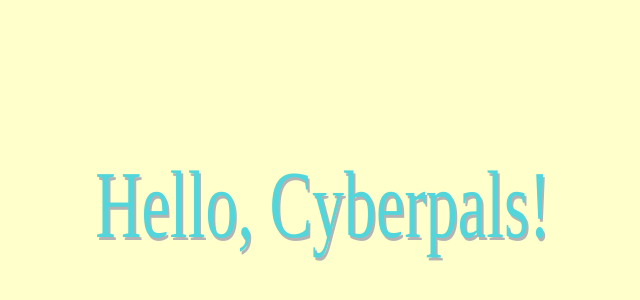
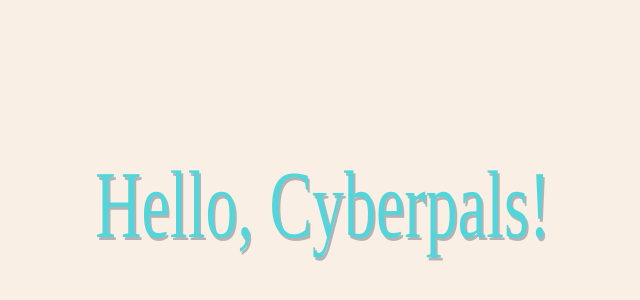
Before and after one commit to gclves/gclves.github.io, a plain HTML site: page dist/index.html in a window 1280 px wide. Shown: the part 144-444 px from the top of the page, without its empty margins (328-968 px from the left). Drawn offline with Linux system fonts and the light colour scheme.

Commit message:
Update styles.css

```diff
--- a/dist/styles.css
+++ b/dist/styles.css
@@ -1,5 +1,5 @@
 :root {
-	--bg: #ffffcc;
+	--bg: #f9efe4;
 	--fg: #000000;
 	--body-font: "Go Mono", "Lucida Console", monospace;
 	--accent-font: Go, "Fira Sans", sans-serif;
```
